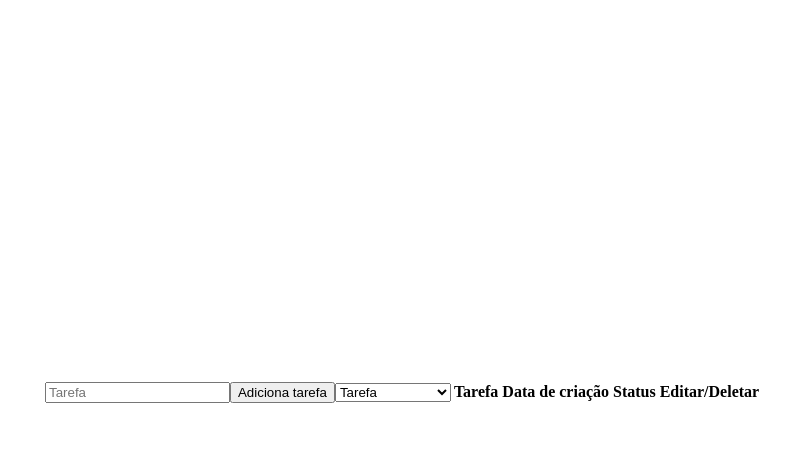
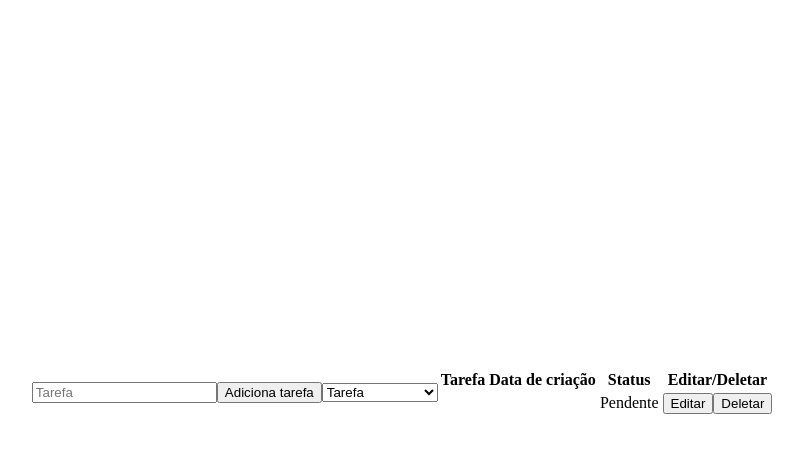
Before and after one commit to jmlinger/to-do-list-challenge-app-frontend, a React (Create React App) app: page /todolist in a window 1280 px wide. Both pictures are taken after a click on the button "Adiciona tarefa". Shown: the top 452 px of the page, without its empty margins (230-1033 px from the left). Built offline with nearby package versions, Linux system fonts and the light colour scheme.

Commit message:
feat: implementa funcionalidades para que as tarefas sejam renderizadas.

```diff
--- a/src/components/Form.jsx
+++ b/src/components/Form.jsx
@@ -19,7 +19,6 @@ function Form() {
       name: value,
       createdUpdatedAt: moment().format("DD-MM-YYYY hh:mm:ss"),
     });
-    console.log(task)
   }
 
   function handleClick(state) {
--- a/src/components/Table.jsx
+++ b/src/components/Table.jsx
@@ -1,16 +1,11 @@
 import React from 'react';
 
-function Table(task) {
+function Table({ task: { name, createdUpdatedAt, status }}) {
   return (
     <tr>
-      <td>{ task }</td>
-      <td>
-        <select name="Status" id="select-status">
-          <option selected>Pendente</option>
-          <option>Em endamento</option>
-          <option>Concluída</option>
-        </select>
-      </td>
+      <td>{ name }</td>
+      <td>{ createdUpdatedAt }</td>
+      <td>{ status }</td>
       <td>
         <button
           type="button"
--- a/src/pages/ToDoList.jsx
+++ b/src/pages/ToDoList.jsx
@@ -1,9 +1,12 @@
 import React from 'react';
 import './ToDoList.css'
 import Form from '../components/Form';
-// import Table from '../components/Table';
+import Table from '../components/Table';
+import { useSelector } from 'react-redux';
 
 function ToDoList() {
+  const taskList = useSelector(({ tasks }) => tasks.taskList);
+
   return (
     <div id="form-body">
       <Form />
@@ -17,7 +20,8 @@ function ToDoList() {
           </tr>
         </thead>
         <tbody>
-          {/* {  <Table /> } */}
+          {  taskList.map((task) =>
+            <Table key={ task.id } task={ task }/>) }
         </tbody>
       </table>
     </div>
--- a/src/redux/store.js
+++ b/src/redux/store.js
@@ -2,5 +2,5 @@ import { configureStore } from '@reduxjs/toolkit'
 import tasks from './slices/tasks';
 
 export default configureStore({
-  reducer: { counter: tasks },
+  reducer: { tasks },
 });
```
